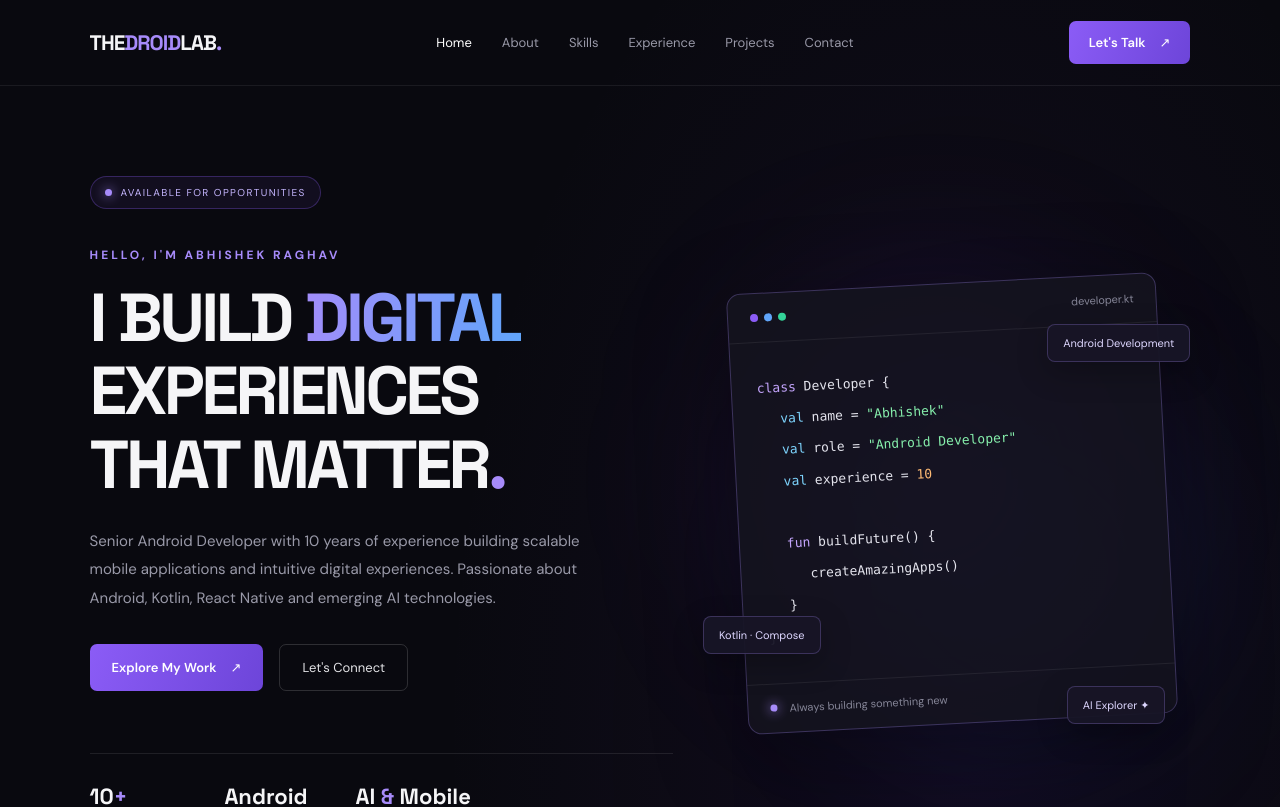
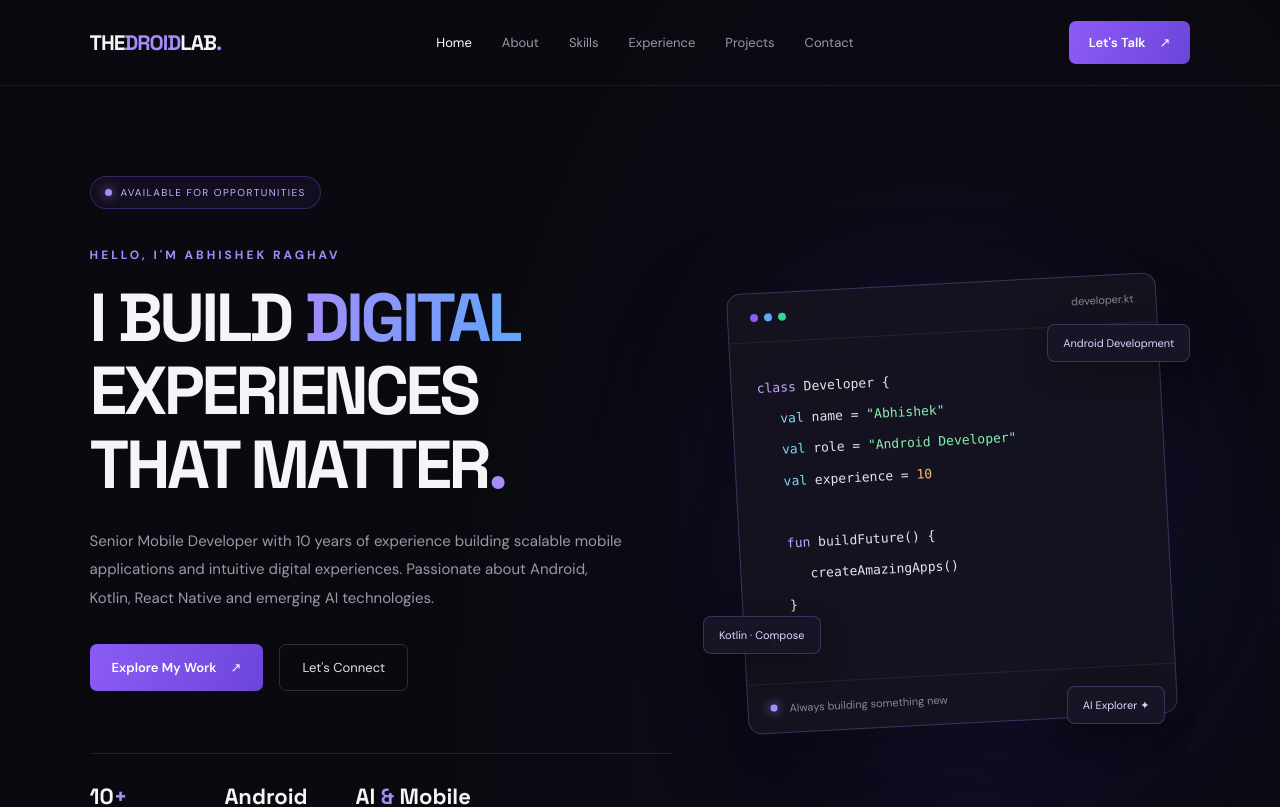
Before and after one commit to iamabhiraghav/thedroidlab-portfolio, a React (Vite) app: page / in a window 1280 px wide. Shown: the top 807 px of the page. Built offline with nearby package versions, Linux system fonts and the light colour scheme.

Commit message:
First Commit check

```diff
--- a/src/App.jsx
+++ b/src/App.jsx
@@ -45,7 +45,7 @@ function App() {
           </h1>
 
           <p className="hero-description">
-            Senior Android Developer with 10 years of experience
+            Senior Mobile Developer with 10 years of experience
             building scalable mobile applications and intuitive
             digital experiences. Passionate about Android, Kotlin,
             React Native and emerging AI technologies.
```
